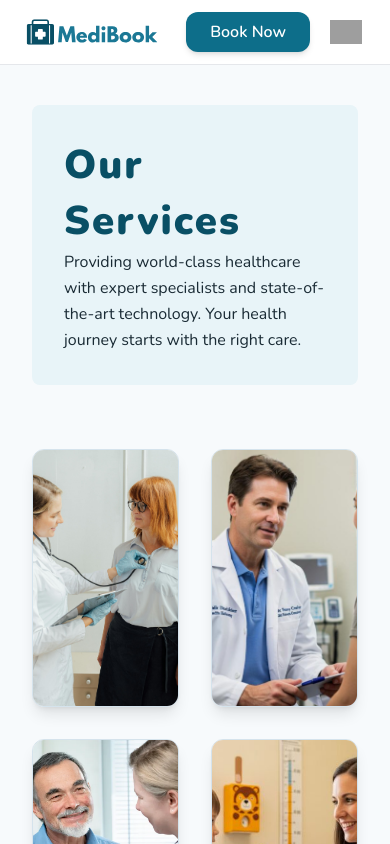
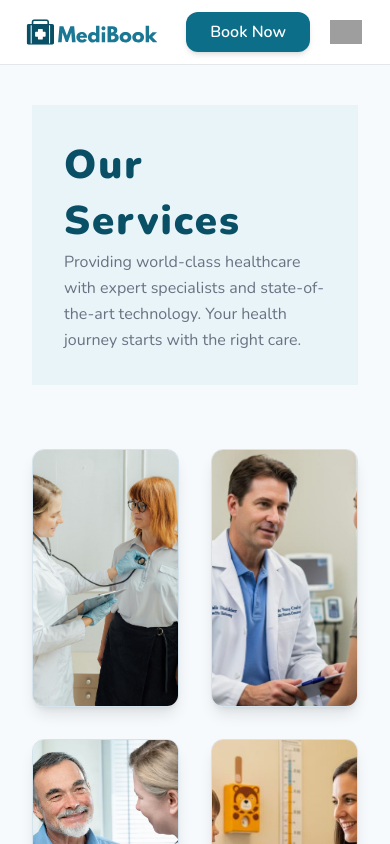
Before and after one commit to jagonosalexandra/medibook-appointment-booking-system, a React (Vite) app in the folder user-side/: page /services in a window 390 px wide. Shown: the top 844 px of the page. Built offline with nearby package versions, Linux system fonts and the light colour scheme; grey boxes are pictures that could not be loaded.

Commit message:
change padding on responsive design

```diff
--- a/user-side/src/components/PageHeader.jsx
+++ b/user-side/src/components/PageHeader.jsx
@@ -2,9 +2,9 @@ import React from 'react'
 
 const PageHeader = ({ title, subtitle }) => {
     return (
-        <div className='bg-secondary p-8 rounded-lg'>
+        <div className='bg-secondary px-8 md:py-16 py-8'>
             <h1 className='text-xl font-black tracking-wider text-primary-dark'>{title}</h1>
-            <p className='max-w-lg leading-relaxed'>{subtitle}</p>
+            <p className='leading-relaxed text-gray-500'>{subtitle}</p>
         </div>
     )
 }
```
